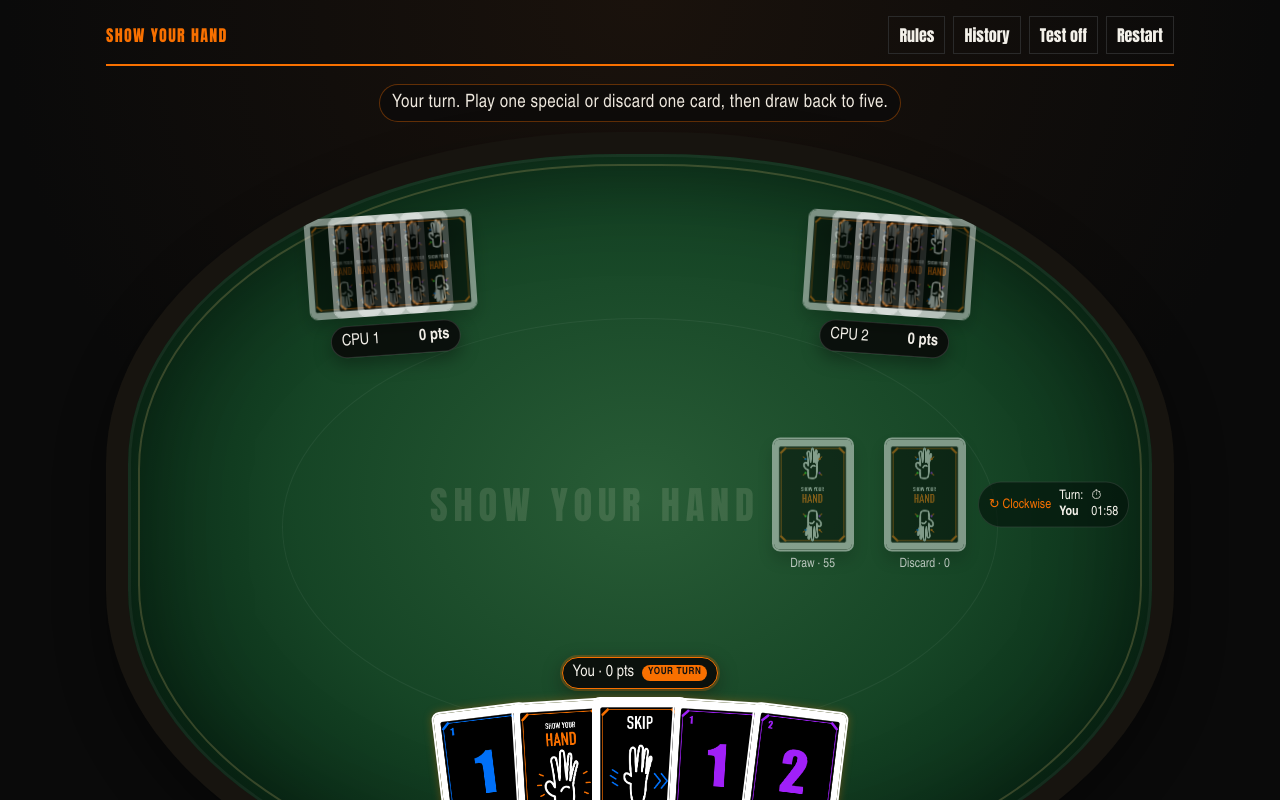
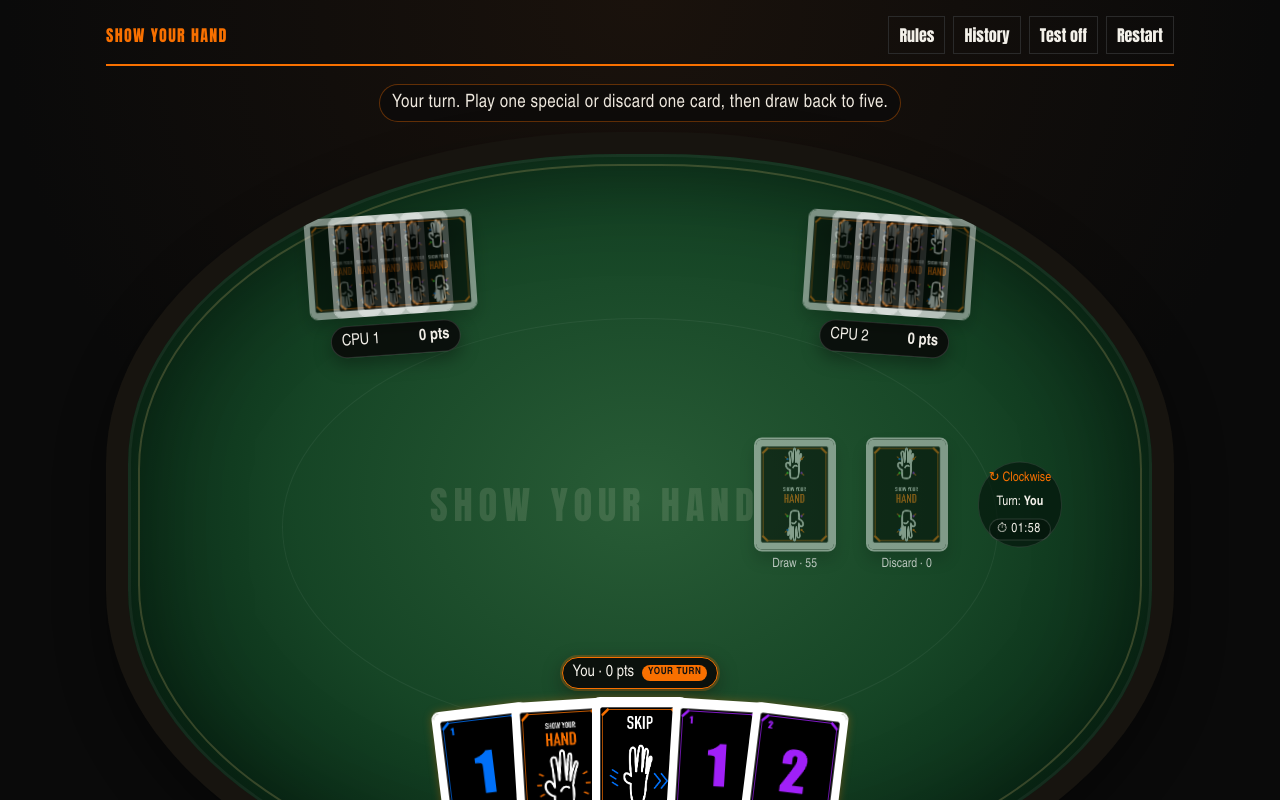
Before and after one commit to BTheCoderr/show-your-hand, a React (Vite) app: page / in a window 1280 px wide. Both pictures are taken after a click on the button "Start Game". Shown: the top 800 px of the page. Built offline with nearby package versions, Linux system fonts and the light colour scheme.

Commit message:
Style draggable cards, timer, and center piles

```diff
--- a/src/styles.css
+++ b/src/styles.css
@@ -1154,3 +1154,67 @@ button:disabled {
     animation: none;
   }
 }
+
+
+/* Swipe / drag card controls */
+.syh-card.is-draggable {
+  touch-action: none;
+  cursor: grab;
+  user-select: none;
+  -webkit-user-select: none;
+  will-change: transform;
+}
+
+.syh-card.is-draggable:active,
+.syh-card.is-dragging {
+  cursor: grabbing;
+}
+
+.syh-card.is-dragging {
+  box-shadow:
+    0 0 0 3px rgba(248, 112, 0, 0.82),
+    0 18px 30px rgba(0, 0, 0, 0.55);
+  opacity: 0.98;
+}
+
+.syh-center-piles {
+  transform: translateX(-18px);
+}
+
+.syh-status {
+  flex-wrap: wrap;
+  justify-content: center;
+}
+
+.syh-turn-timer {
+  min-width: 62px;
+  padding: 2px 7px;
+  border: 1px solid rgba(255, 255, 255, 0.14);
+  border-radius: 999px;
+  background: rgba(0, 0, 0, 0.26);
+  font-variant-numeric: tabular-nums;
+  letter-spacing: 0.04em;
+}
+
+.syh-turn-timer.is-low {
+  border-color: rgba(248, 112, 0, 0.7);
+  color: var(--orange);
+  box-shadow: 0 0 12px rgba(248, 112, 0, 0.32);
+}
+
+@media (max-width: 820px) {
+  .syh-center-piles {
+    transform: translateX(-11px);
+  }
+
+  .syh-turn-timer {
+    min-width: 52px;
+    padding: 2px 5px;
+  }
+}
+
+@media (prefers-reduced-motion: reduce) {
+  .syh-card.is-draggable {
+    transition: none;
+  }
+}
```
